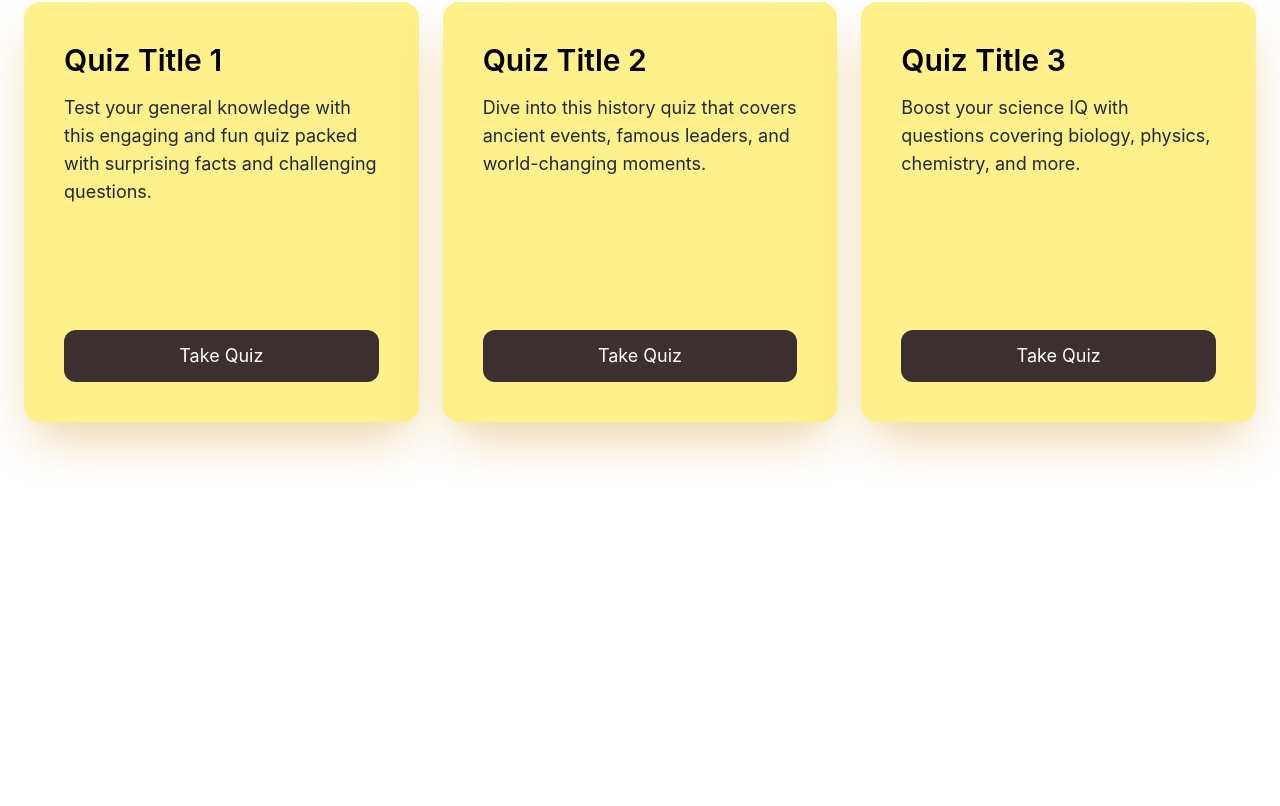
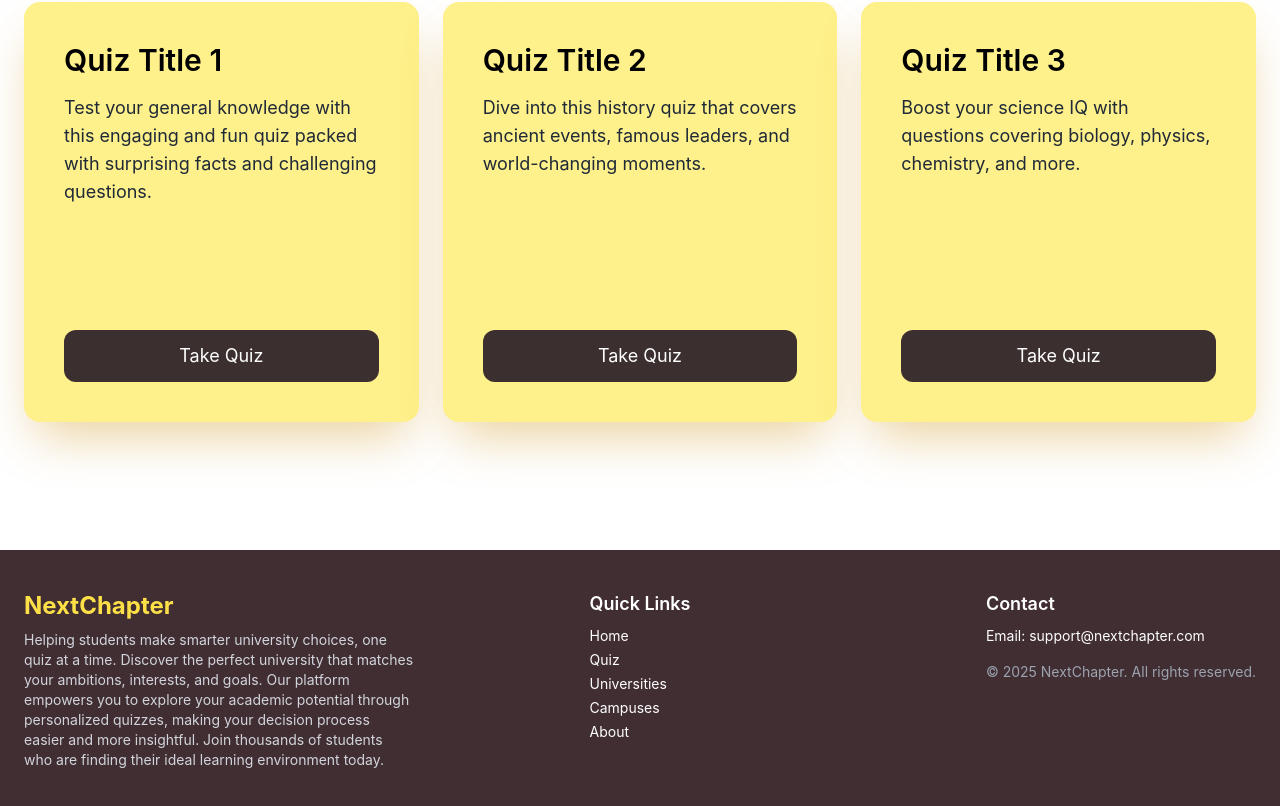
Before and after one commit to jasir3124/NextChapter, a React (Create React App) app in the folder frontend/: page / in a window 1280 px wide. Shown: the part 986-1792 px from the top of the page. Before the commit the page ends 1472 px from the top, so only its background shows below. Built offline with nearby package versions, Linux system fonts and the light colour scheme.

Commit message:
Footer
added footer to the home page!

```diff
--- /dev/null
+++ b/frontend/src/Components/Home/Footer.jsx
@@ -0,0 +1,50 @@
+import React from "react";
+import { Link } from "react-router-dom";
+
+const Footer = () => {
+  return (
+    <footer className="bg-darkBrown text-white py-10 mt-16">
+      <div className="max-w-7xl mx-auto px-6 grid grid-cols-1 md:grid-cols-3 gap-8 text-sm">
+
+        {/* Branding (Left Aligned) */}
+        <div className="flex justify-start">
+          <div>
+            <h2 className="text-2xl font-bold text-yellow-300">NextChapter</h2>
+            <p className="mt-2 text-gray-300">
+              Helping students make smarter university choices, one quiz at a time.
+              Discover the perfect university that matches your ambitions, interests, and goals.
+              Our platform empowers you to explore your academic potential through personalized quizzes,
+              making your decision process easier and more insightful. Join thousands of students who
+              are finding their ideal learning environment today.
+            </p>
+          </div>
+        </div>
+
+        {/* Navigation (Centered) */}
+        <div className="flex justify-center">
+          <div>
+            <h3 className="text-lg font-semibold mb-2">Quick Links</h3>
+            <ul className="space-y-1">
+              <li><Link to="/" className="hover:text-yellow-300">Home</Link></li>
+              <li><Link to="/quiz" className="hover:text-yellow-300">Quiz</Link></li>
+              <li><Link to="/universities" className="hover:text-yellow-300">Universities</Link></li>
+              <li><Link to="/campus" className="hover:text-yellow-300">Campuses</Link></li>
+              <li><Link to="/about" className="hover:text-yellow-300">About</Link></li>
+            </ul>
+          </div>
+        </div>
+
+        {/* Legal & Contact (Right Aligned) */}
+        <div className="flex justify-end">
+          <div>
+            <h3 className="text-lg font-semibold mb-2">Contact</h3>
+            <p>Email: support@nextchapter.com</p>
+            <p className="mt-4 text-gray-400">© 2025 NextChapter. All rights reserved.</p>
+          </div>
+        </div>
+      </div>
+    </footer>
+  );
+};
+
+export default Footer;
--- a/frontend/src/Components/Home/TopQuizes.jsx
+++ b/frontend/src/Components/Home/TopQuizes.jsx
@@ -9,7 +9,7 @@ const TopQuizes = () => {
       </h2>
 
       {/* Cards Grid */}
-      <div className="max-w-7xl mx-auto grid grid-cols-1 sm:grid-cols-2 lg:grid-cols-3 gap-6">
+      <div className="max-w-7xl mx-auto grid grid-cols-1 sm:grid-cols-2 lg:grid-cols-3 gap-6" >
         {[1, 2, 3].map((num) => (
           <div
             key={num}
--- a/frontend/src/Pages/Home.jsx
+++ b/frontend/src/Pages/Home.jsx
@@ -2,6 +2,7 @@ import React, {useEffect} from 'react'
 import HeroSection from "../Components/Home/HeroSection";
 import Header from '../Components/Header';
 import TopQuizes from '../Components/Home/TopQuizes';
+import Footer from '../Components/Home/Footer';
 
 const Home = () => {
     return (
@@ -9,6 +10,7 @@ const Home = () => {
             <Header />
             <HeroSection />
             <TopQuizes />
+            <Footer />
         </div>
     )
 }
```
